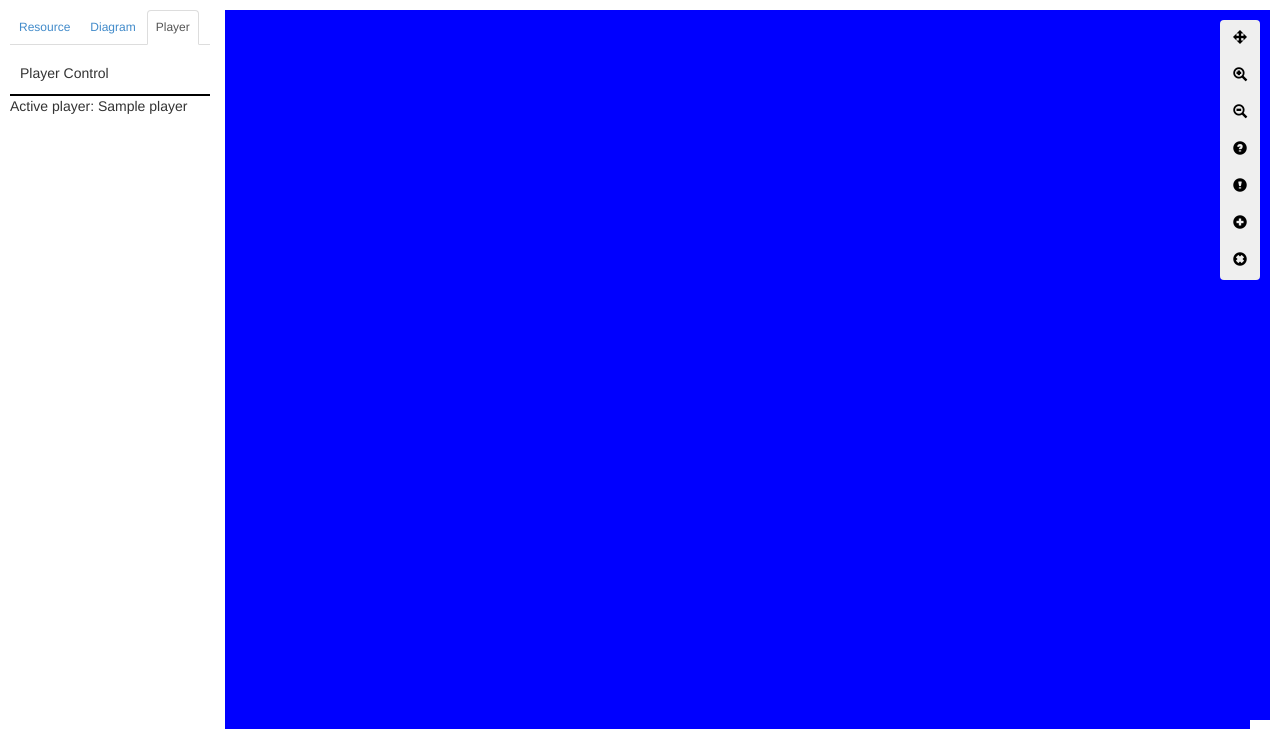
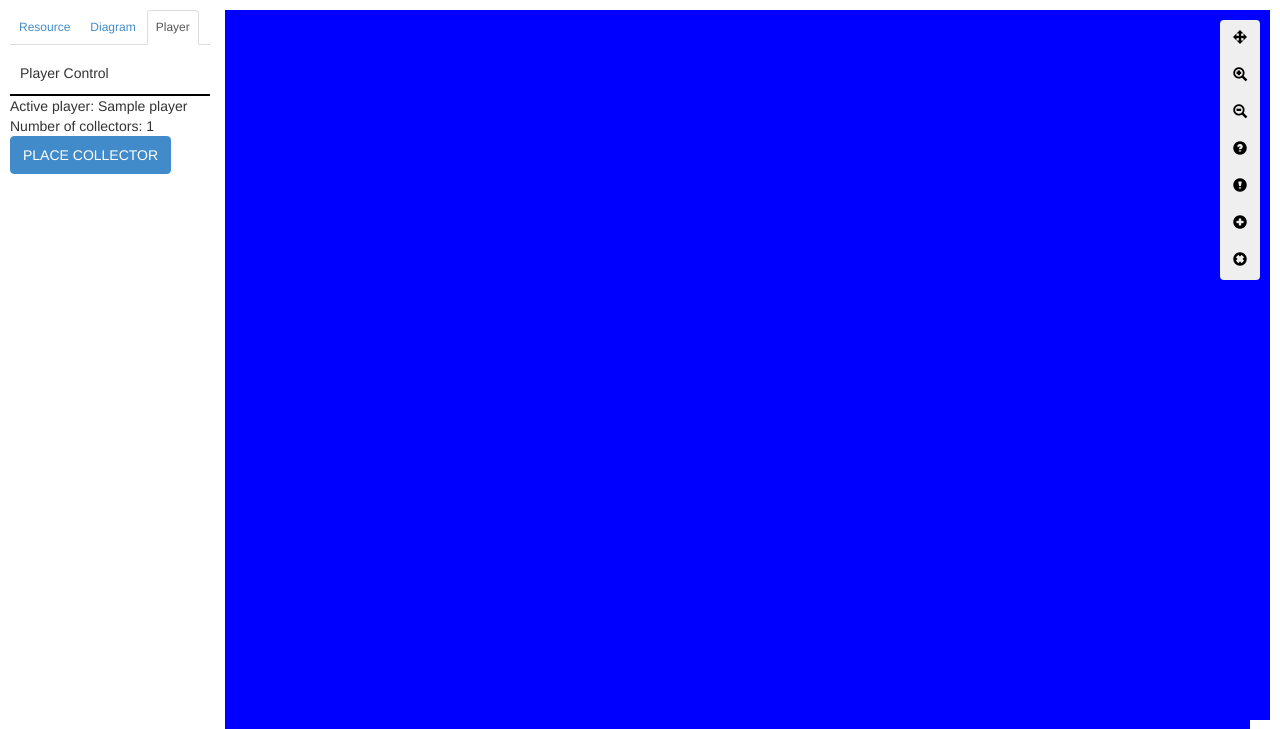
Before and after one commit to lunkan/Fursten, a Django app: page /dashboard/ in a window 1280 px wide, after a click on "Player". Shown: the part 50-779 px from the top of the page. Run offline with Django 3.2, Linux system fonts and the light colour scheme; a user stored in the database is signed in; tables that the repository leaves empty hold one stand-in row (values such as "Sample post"); data that the repository does not hold is empty; parts of the project's set-up code (start-up, migrations or seed data) failed here and were passed over; some libraries are stand-ins or nearby versions.

Commit message:
Now possible to place collectors

```diff
--- a/fursten/src/fursten/diagram/views.py
+++ b/fursten/src/fursten/diagram/views.py
@@ -15,6 +15,8 @@
 from fursten.resourcestyles.models import ResourceStyle
 from fursten.simulatorproxy.world_proxy import WorldProxy
 from fursten.simulatorproxy.resource_proxy import ResourceProxy
+
+from fursten.player.models import Collector
 
 import json
 import logging
@@ -180,10 +182,17 @@
                 colors_for_river[key] = {'color': '0xffffff', 'border_color': '0x000000'}
         logger.info(colors_for_river)
 
+        collectorset = Collector.objects.all()
+
+        collectors_for_map =[]
+
+        for collector in collectorset:
+            collectors_for_map.append({'x': collector.x, 'y': collector.y, 'playername': collector.player.name})
 
         data =  json.dumps({'nodes': nodes_for_map,
                             'river': nodes_for_river,
                             'paths': paths,
+                            'collectors': collectors_for_map,
                             'world_width': world_width,
                             'world_height': world_height,
                             'colors_for_area': colors_for_area,
--- a/fursten/src/fursten/player/admin.py
+++ b/fursten/src/fursten/player/admin.py
@@ -3,3 +3,4 @@
 
 admin.site.register(models.UserProfile)
 admin.site.register(models.Player)
+admin.site.register(models.Collector)
--- a/fursten/src/fursten/player/models.py
+++ b/fursten/src/fursten/player/models.py
@@ -23,3 +23,9 @@
     active = models.BooleanField()
     def __str__(self):
         return "player %s, owned by %s, active? %s" %(self.name, self.user, self.active)
+
+
+class Collector(models.Model):
+    player = models.ForeignKey(Player)
+    x = models.IntegerField()
+    y = models.IntegerField()
--- a/fursten/src/fursten/player/urls.py
+++ b/fursten/src/fursten/player/urls.py
@@ -10,4 +10,5 @@
     url(r'^getplayers', 'fursten.player.views.getPlayers', name='getplayers'),
     url(r'^selectplayer', 'fursten.player.views.selectPlayer', name='selectplayer'),
     url(r'^getactiveplayer', 'fursten.player.views.getActivePlayer', name='getactiveplayer'),
+    url(r'^putcollector', 'fursten.player.views.putCollector', name='putcollector'),
 )
--- a/fursten/src/fursten/player/views.py
+++ b/fursten/src/fursten/player/views.py
@@ -68,11 +68,44 @@
 def getActivePlayer(request):
     if request.method == 'GET':
         playerdata = {}
-        playerset = request.user.player_set.filter(active = True)
-
-        if len(playerset) == 0:
+        player = queryActivePlayer(request)
+        if player == False:
             playerdata['name'] = False
         else:
-            playerdata['name'] = playerset[0].name
+            playerdata['name'] = player.name
+            collectors = player.collector_set.all()
+            playerdata['collectorcount'] = collectors.count()
         response = HttpResponse(json.dumps(playerdata), mimetype='application/json')
         return response
+
+def queryActivePlayer(request):
+    retval = None
+    playerset = request.user.player_set.filter(active = True)
+    if len(playerset) == 0:
+        retval = False
+    else:
+        retval = playerset[0]
+    return retval
+
+def putCollector(request):
+    if request.method == 'POST':
+        playerdata = {}
+        activePlayer = queryActivePlayer(request)
+        if activePlayer != False:
+
+            collector = models.Collector()
+            collector.x = int(round(float(request.POST['x'])))
+            collector.y = int(round(float(request.POST['y'])))
+            collector.player = activePlayer
+            logger.info(collector)
+            collector.save()
+            playerdata['name'] = activePlayer.name
+            collectors = activePlayer.collector_set.all()
+            playerdata['collectorcount'] = collectors.count()
+
+        else:
+            playerdata['name'] = False
+            logger.info('Some kind of problem. No active player when putting collector.')
+        response = HttpResponse(json.dumps(playerdata), mimetype='application/json')
+        logger.info(response)
+        return HttpResponse(response)
--- a/fursten/static/local/diagram/js/main.js
+++ b/fursten/static/local/diagram/js/main.js
@@ -207,6 +207,38 @@
 						mouse.mouse_over_node(resource_name);
 					});
 				});
+				console.log(data.collectors);
+				data.collectors.forEach(function(collector){
+					svgmap.append("circle")
+					   .attr("class", 'map_collector')
+					   .attr("cx", collector.x)
+				       .attr("cy", collector.y)
+					   .attr("r", 1000)
+					   .attr("stroke-width", 1/0.025)
+					   .attr('fill', 'gray')
+					   .attr('fill-opacity', 0.3)
+					   .attr('stroke', 'red')
+					   .attr("transform",
+			    		  translate_map());
+					var collector_name_element =
+						svgmap.append('text')
+						.text(collector.playername)
+						.attr('class', 'map_collector')
+
+						.attr('font-size', 300)
+						.attr('fill', 'white')
+						.attr('visibility', 'hidden');
+
+
+					var bb = collector_name_element.node().getBBox();
+					console.log(bb);
+					collector_name_element
+					.attr('visibility', 'visible')
+					.attr('x', collector.x - bb.width/2)
+					.attr('y', collector.y - 150)
+						.attr("transform",
+					    		  translate_map());
+				});
 
 
 
--- a/fursten/static/local/diagram/js/mouse.js
+++ b/fursten/static/local/diagram/js/mouse.js
@@ -164,7 +164,13 @@
 				var mouse_coords = mouse.get_mouse_position(event);
 				var x_map = mouse_coords.x;
 				var y_map = mouse_coords.y;
-				$.post('/postcollector/', {'x': x_map, 'y': y_map}, function(data){
+				$.ajax ({
+				    url: '/player/putcollector/',
+				    type: "POST",
+				    data: {'x': x_map, 'y': y_map},
+				    dataType: "json",
+				    contentType: "application/json",
+				    success: function(data) {
 					svgmap.append('rect')
 					  .attr('class', 'map_collector')
 				      .attr('x', x_map - 120)
@@ -176,6 +182,9 @@
 				      .attr('stroke-width', 40)
 				      .attr("transform",
 			   		   translate_map());
+					console.log(data);
+					fu.msg.setActivePlayer.dispatch(data);
+				    }
 				});
 			}
 		}
--- a/fursten/static/local/player/js/main.js
+++ b/fursten/static/local/player/js/main.js
@@ -5,12 +5,14 @@
 		var currentNewPlayerForm = null;
 		var currentNewPlayerFormView = null;
 		var that = this;
+		var activePlayer = false;
 
 		//MESSAGES
 		fu.msg.newPlayer = new signals.Signal();
 		fu.msg.getPlayers = new signals.Signal();
 		fu.msg.selectPlayer = new signals.Signal();
 		fu.msg.setActivePlayer = new signals.Signal();
+		fu.msg.putCollector = new signals.Signal();
 
 		this.onGetPlayers = function() {
 			$('.players_select').remove();
@@ -74,10 +76,22 @@
 			var text;
 			if (player.name === false) {
 				 text = 'No player selected';
+				 activePlayer = false;
 			} else {
-				text = 'Active player: ' + player.name;
+				html = 'Active player: ' + player.name + '<br>';
+				html += 'Number of collectors: ' + player.collectorcount;
+				activePlayer = player;
+				$('#player_info').html(html);
+				$('#player_controls').html('<button type="submit" class="btn btn-primary" onclick="fu.msg.putCollector.dispatch();">PLACE COLLECTOR</button>');
 			}
-			$('#player_info').text(text);
+		}
+
+		this.onPutCollector = function() {
+			if (mouseclick.mode != mouseclick.modes.PUT_COLLECTOR) {
+				mouseclick.mode = mouseclick.modes.PUT_COLLECTOR;
+			} else {
+				mouseclick.mode = mouseclick.modes.UP;
+			}
 		}
 
 		//SUBSCRIBE TO MESSAGES
@@ -85,6 +99,7 @@
 		fu.msg.getPlayers.add(this.onGetPlayers);
 		fu.msg.selectPlayer.add(this.onSelectPlayer);
 		fu.msg.setActivePlayer.add(this.onSetActivePlayer);
+		fu.msg.putCollector.add(this.onPutCollector);
 
 	};
 
--- a/fursten/static/local/player/js/views.js
+++ b/fursten/static/local/player/js/views.js
@@ -3,6 +3,4 @@
 		console.log(data);
 		fu.msg.setActivePlayer.dispatch(data);
 	});
-
-
 });
--- a/fursten/templates/blocks/player-control.html
+++ b/fursten/templates/blocks/player-control.html
@@ -4,5 +4,7 @@
 	<div id="player_info">
 		No player selected
 	</div>
+	<div id="player_controls">
+	</div>
 </div>
 {% endblock  %}
```
